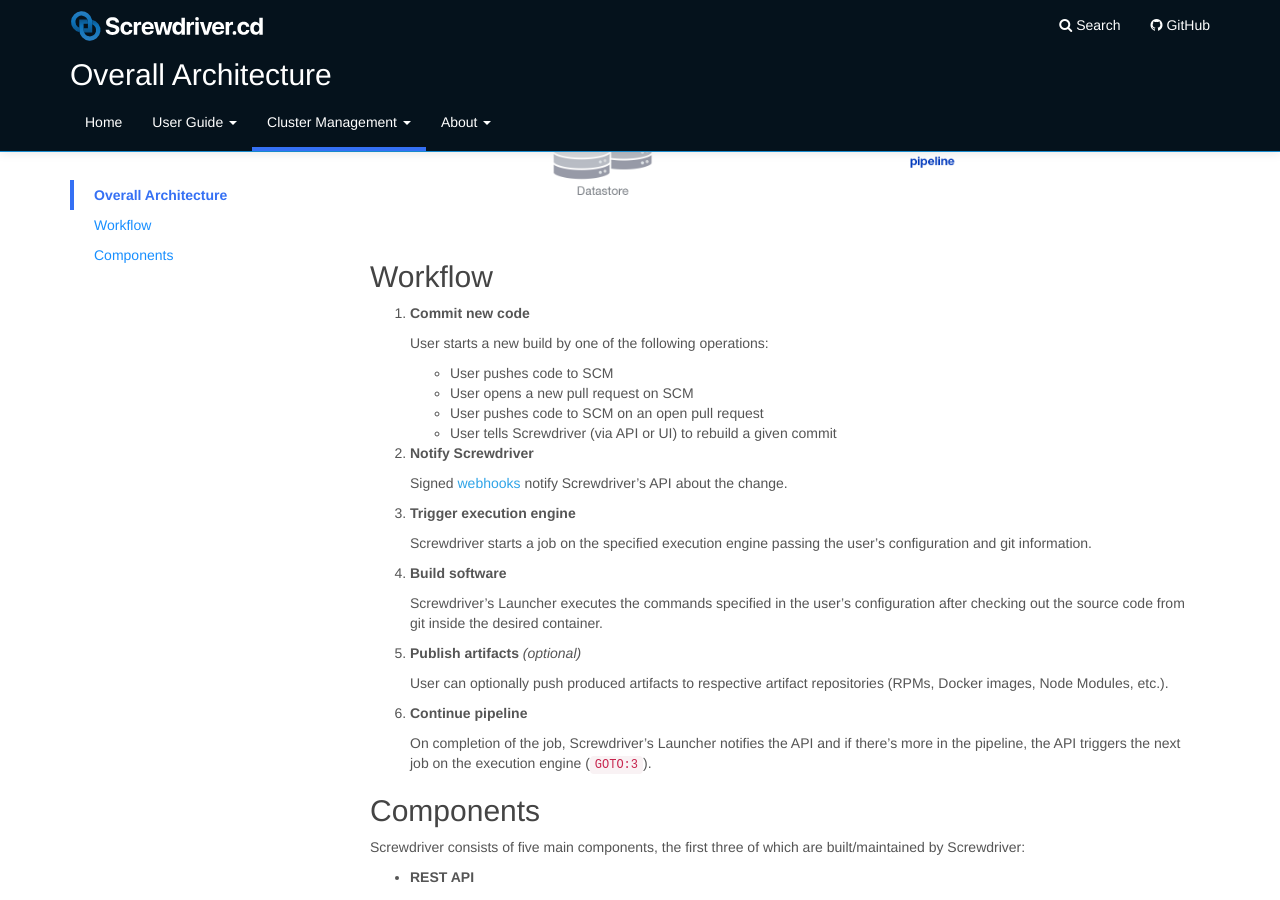
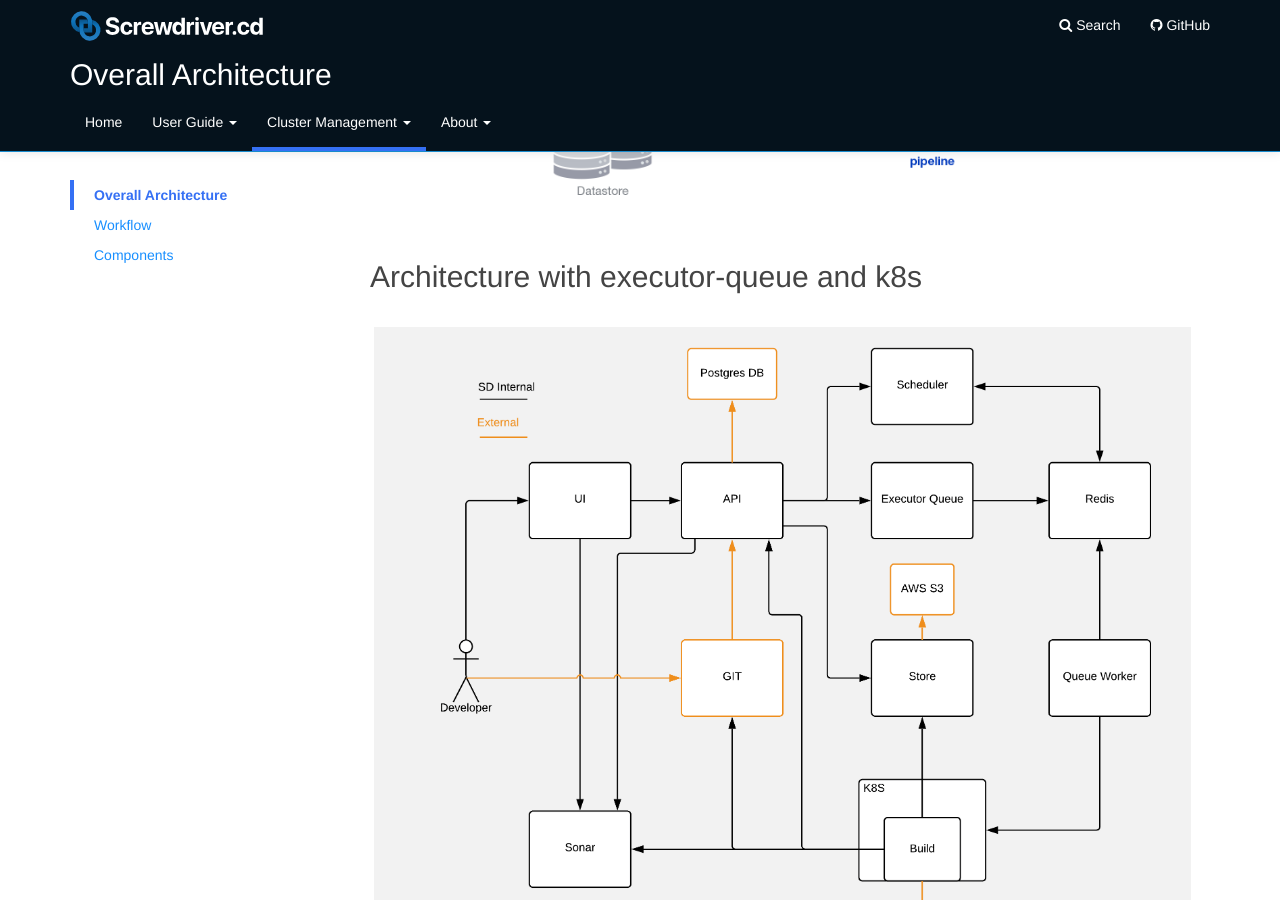
Before and after one commit to screwdriver-cd/guide, a Jekyll site: the page built from docs/cluster-management/index.md, in a window 1280 px wide and 900 px high, scrolled down 457 px. Built offline with Jekyll 4.4.1, drawn with Linux system fonts in a browser that asks for light colours.

Commit message:
feat: add an architecture diagram to guide

```diff
--- a/docs/cluster-management/index.md
+++ b/docs/cluster-management/index.md
@@ -18,6 +18,10 @@ Screwdriver is a collection of services that facilitate the workflow for
 Continuous Delivery pipelines.
 
 ![Workflow](assets/workflow.png)
+
+## Architecture with executor-queue and k8s
+
+![Architecture](assets/arch-k8s.png)
 
 ## Workflow
 
```
Also changed, not shown: docs/cluster-management/assets/arch-k8s.png (added).
